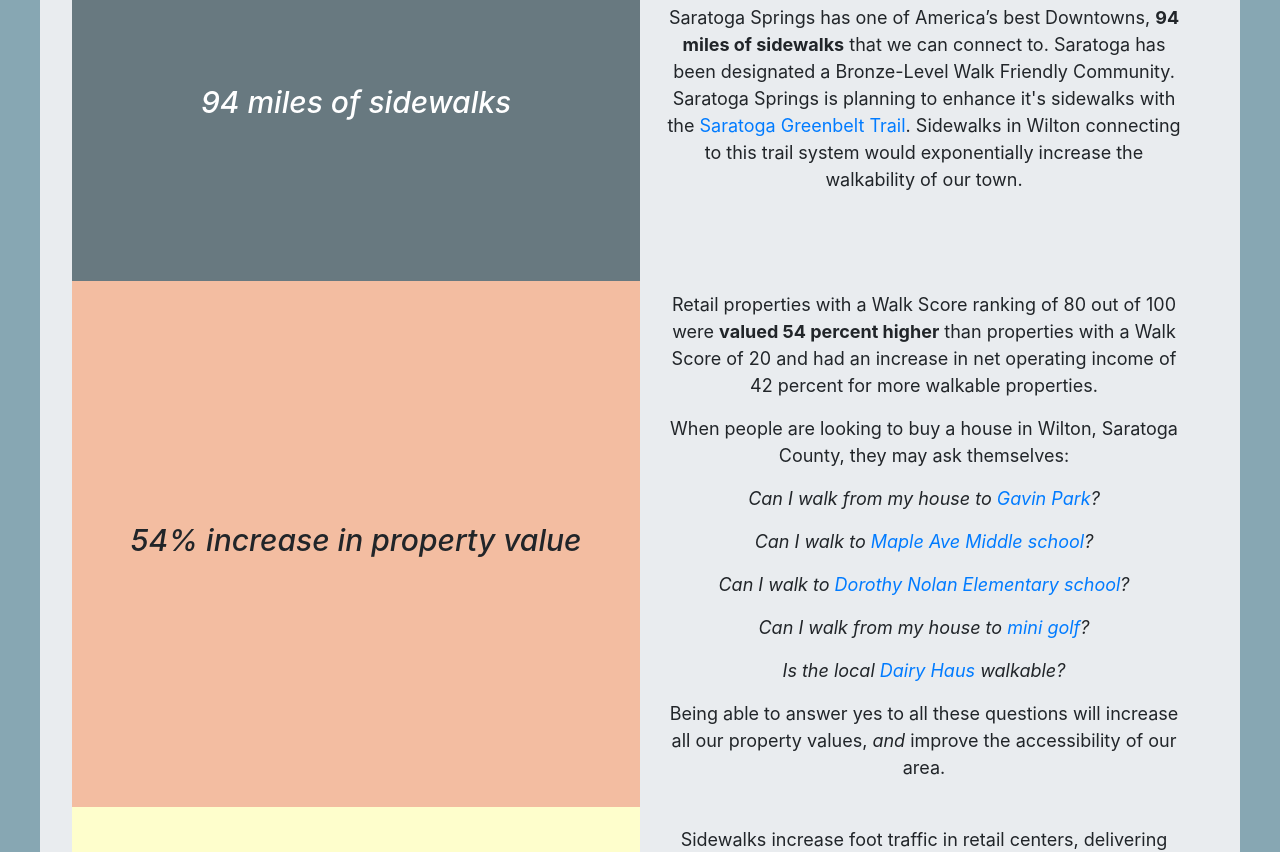
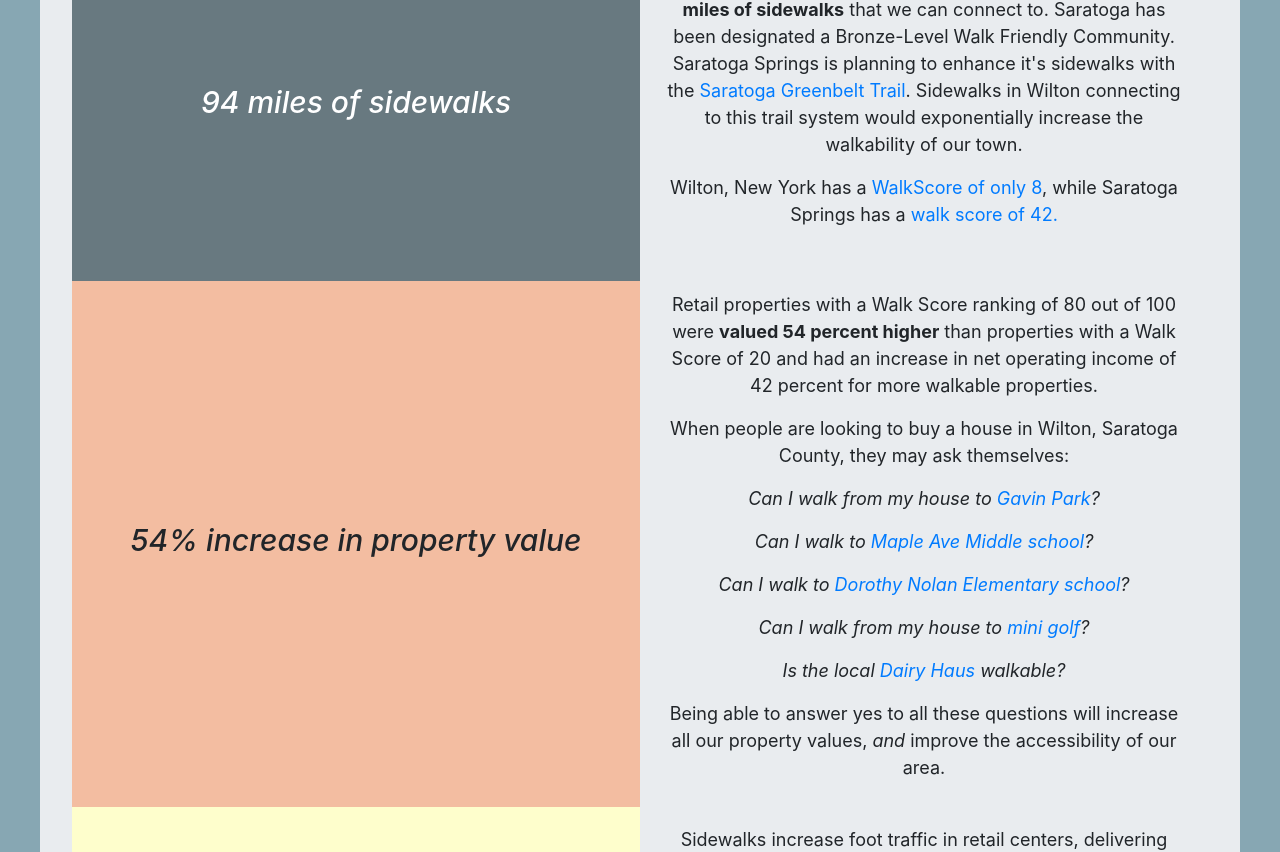
Before and after one commit to stacey-gammon/walkwiltonny, a Next.js app: page / in a window 1280 px wide. Shown: the part 855-1707 px from the top of the page. Built offline with nearby package versions, Linux system fonts and the light colour scheme.

Commit message:
add some refs

```diff
--- a/pages/index.js
+++ b/pages/index.js
@@ -86,6 +86,14 @@ export default function Home() {
                     </a>
                     . Sidewalks in Wilton connecting to this trail system would exponentially
                     increase the walkability of our town.
+                  </p>
+                  <p>
+                    Wilton, New York has a{' '}
+                    <a href="https://www.walkscore.com/score/wilton-new-york">
+                      WalkScore of only 8
+                    </a>
+                    , while Saratoga Springs has a{' '}
+                    <a href="https://www.walkscore.com/NY/Saratoga_Springs">walk score of 42.</a>
                   </p>
                 </div>
               </Col>
@@ -284,6 +292,29 @@ export default function Home() {
                   CARP Livable Communities newsletter{' '}
                 </a>
               </li>
+              <li>
+                <a href="http://www.walkscore.com">Walk Score</a> is an online logarithmic ranking
+                system that determines the basic walkability of a residential or commercial
+                property. Walk Score uses neighborhood factors such as distance to shops and schools
+                to create a number between 0 and 100 that measures the walkability of any address.
+              </li>
+              <li>
+                Pivo, G. and Fisher, J.D. (2010){' '}
+                <a href="http://www.u.arizona.edu/~gpivo/Walkability%20Paper%208_4%20draft.pdf">
+                  The Walkability Premium in Commercial Real Estate Investments.{' '}
+                </a>
+                . University of Arizona and Benecki Center for Real Estate Studies, Indiana
+                University.
+              </li>
+              <li>
+                Cortright, J. Impresa, Inc., CEOs for Cities. (August 2009){' '}
+                <a
+                  href="
+                https://community-wealth.org/content/walking-walk-how-walkability-raises-home-values-us-cities"
+                >
+                  Walking the Walk: How Walkability Raises Home Values in U.S. Cities.
+                </a>
+              </li>
             </ul>
           </Jumbotron>
         </div>
```
